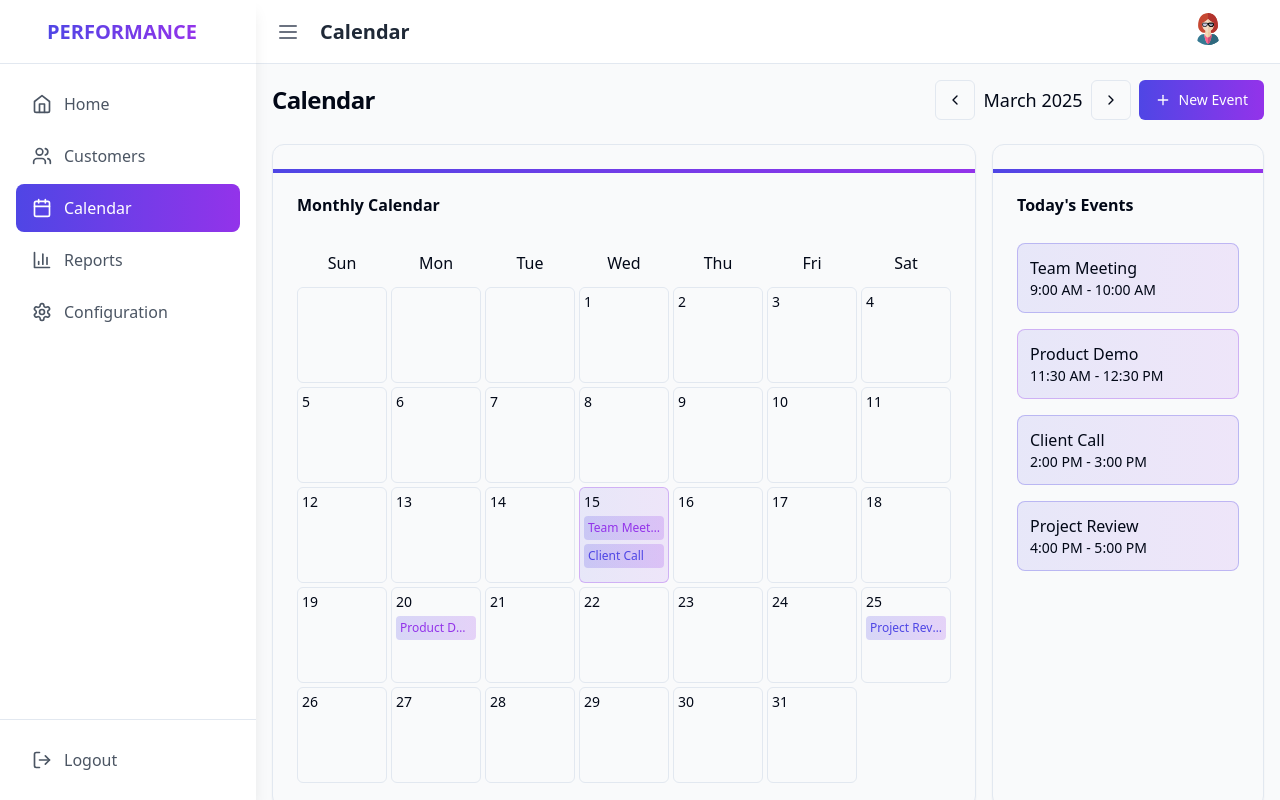
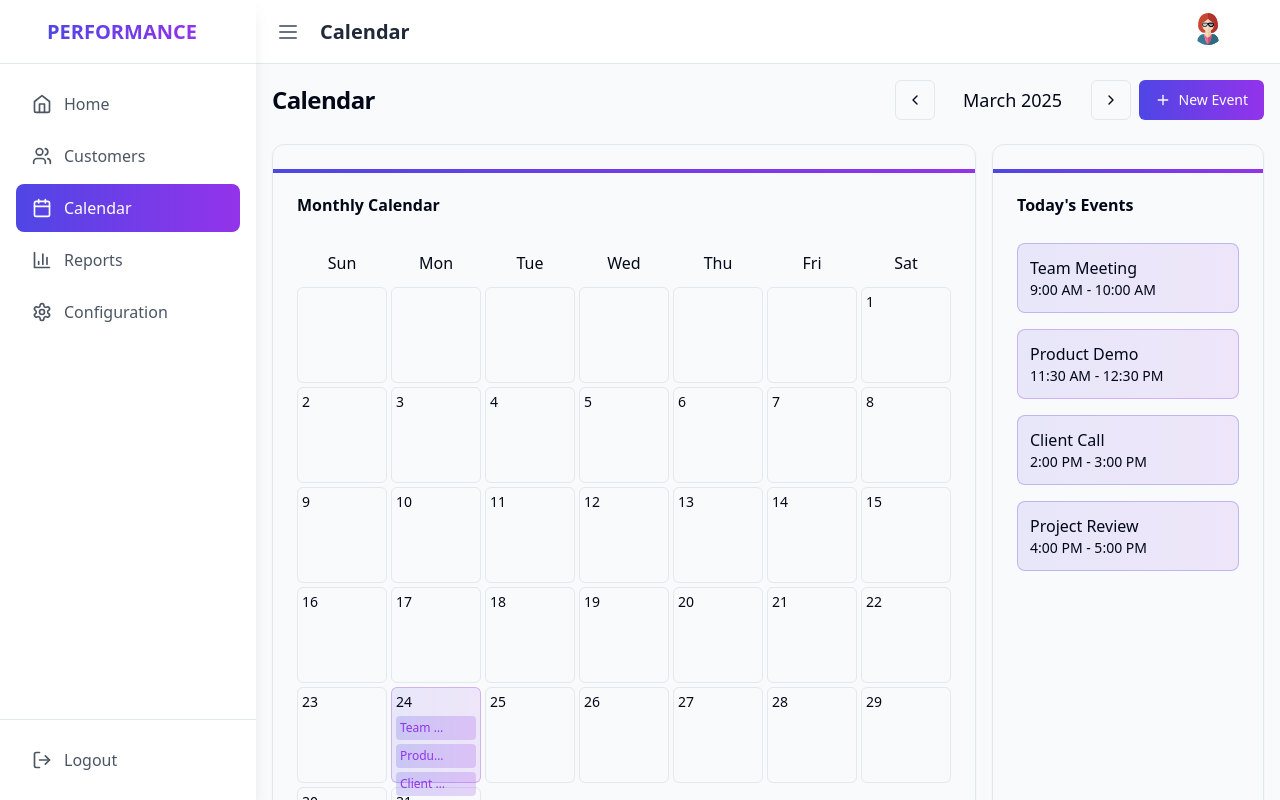
Before and after one commit to Zarkuac/CAR-DETAILING-CRM, a Next.js app: page / in a window 1280 px wide. Both pictures are taken after a click on the button "Calendar". Built offline with nearby package versions, Linux system fonts and the light colour scheme.

Commit message:
improve calendar component

```diff
--- a/components/dashboard-calendar.tsx
+++ b/components/dashboard-calendar.tsx
@@ -1,20 +1,63 @@
+import { useState } from "react"
 import { Card, CardContent, CardHeader, CardTitle } from "@/components/ui/card"
 import { Button } from "@/components/ui/button"
-import { ChevronLeft, ChevronRight, Plus } from "lucide-react"
+import { Input } from "@/components/ui/input"
+import { Label } from "@/components/ui/label"
+import { ChevronLeft, ChevronRight, Plus, X, Trash2 } from "lucide-react"
+
+interface Event {
+  id: number
+  title: string
+  date: Date
+  time: string
+  type: 'meeting' | 'demo' | 'call'
+}
 
 export default function DashboardCalendar() {
-  // Mock data for calendar events
-  const events = [
-    { id: 1, title: "Team Meeting", time: "9:00 AM - 10:00 AM", type: "meeting" },
-    { id: 2, title: "Product Demo", time: "11:30 AM - 12:30 PM", type: "demo" },
-    { id: 3, title: "Client Call", time: "2:00 PM - 3:00 PM", type: "call" },
-    { id: 4, title: "Project Review", time: "4:00 PM - 5:00 PM", type: "meeting" },
-  ]
+  // Add state for current date
+  const [currentDate, setCurrentDate] = useState(new Date())
+  const [isModalOpen, setIsModalOpen] = useState(false)
+  const [events, setEvents] = useState<Event[]>([
+    { id: 1, title: "Team Meeting", time: "9:00 AM - 10:00 AM", type: "meeting", date: new Date() },
+    { id: 2, title: "Product Demo", time: "11:30 AM - 12:30 PM", type: "demo", date: new Date() },
+    { id: 3, title: "Client Call", time: "2:00 PM - 3:00 PM", type: "call", date: new Date() },
+    { id: 4, title: "Project Review", time: "4:00 PM - 5:00 PM", type: "meeting", date: new Date() },
+  ])
+  const [newEvent, setNewEvent] = useState({
+    title: '',
+    date: new Date(),
+    time: '',
+    type: 'meeting' as const
+  })
+
+  // Function to get days in a month
+  const getDaysInMonth = (date: Date) => {
+    return new Date(date.getFullYear(), date.getMonth() + 1, 0).getDate()
+  }
+
+  // Function to get first day of month (0 = Sunday, 1 = Monday, etc.)
+  const getFirstDayOfMonth = (date: Date) => {
+    return new Date(date.getFullYear(), date.getMonth(), 1).getDay()
+  }
+
+  // Navigation functions
+  const nextMonth = () => {
+    setCurrentDate(new Date(currentDate.getFullYear(), currentDate.getMonth() + 1))
+  }
+
+  const previousMonth = () => {
+    setCurrentDate(new Date(currentDate.getFullYear(), currentDate.getMonth() - 1))
+  }
+
+  // Format the current month and year
+  const formatMonthYear = (date: Date) => {
+    return date.toLocaleDateString('en-US', { month: 'long', year: 'numeric' })
+  }
 
   // Generate calendar days
   const generateCalendarDays = () => {
     const days = []
-    const daysInMonth = 31 // Simplified for demo
+    const daysInMonth = getDaysInMonth(currentDate)
 
     for (let i = 1; i <= daysInMonth; i++) {
       days.push(i)
@@ -25,20 +68,46 @@ export default function DashboardCalendar() {
 
   const calendarDays = generateCalendarDays()
   const weekdays = ["Sun", "Mon", "Tue", "Wed", "Thu", "Fri", "Sat"]
+  const emptyDays = getFirstDayOfMonth(currentDate)
+
+  const handleAddEvent = () => {
+    if (newEvent.title && newEvent.date && newEvent.time) {
+      setEvents([
+        ...events,
+        {
+          id: Date.now(),
+          ...newEvent
+        }
+      ])
+      setIsModalOpen(false)
+      setNewEvent({
+        title: '',
+        date: new Date(),
+        time: '',
+        type: 'meeting'
+      })
+    }
+  }
+
+  const handleDeleteEvent = (eventId: number) => {
+    setEvents(events.filter(event => event.id !== eventId))
+  }
 
   return (
     <div className="space-y-6">
       <div className="flex flex-col sm:flex-row sm:items-center sm:justify-between gap-4">
         <h1 className="text-2xl font-bold tracking-tight">Calendar</h1>
         <div className="flex items-center gap-2">
-          <Button variant="outline" size="icon">
+          <Button variant="outline" size="icon" onClick={previousMonth}>
             <ChevronLeft className="h-4 w-4" />
           </Button>
-          <h2 className="text-lg font-medium">March 2025</h2>
-          <Button variant="outline" size="icon">
+          <h2 className="text-lg font-medium min-w-[140px] text-center">
+            {formatMonthYear(currentDate)}
+          </h2>
+          <Button variant="outline" size="icon" onClick={nextMonth}>
             <ChevronRight className="h-4 w-4" />
           </Button>
-          <Button variant="gradient">
+          <Button variant="gradient" onClick={() => setIsModalOpen(true)}>
             <Plus className="h-4 w-4 mr-2" />
             New Event
           </Button>
@@ -60,7 +129,7 @@ export default function DashboardCalendar() {
               ))}
 
               {/* Empty cells for days before the 1st of the month */}
-              {Array(3)
+              {Array(emptyDays)
                 .fill(null)
                 .map((_, index) => (
                   <div key={`empty-${index}`} className="h-24 border rounded-md bg-gray-50 dark:bg-gray-800"></div>
@@ -70,34 +139,42 @@ export default function DashboardCalendar() {
                 <div
                   key={day}
                   className={`h-24 border rounded-md p-1 ${
-                    day === 15 ? "bg-gradient-to-r from-brand-blue/10 to-brand-purple/10 border-brand-purple/30" : ""
+                    events.some(event =>
+                      event.date.getDate() === day &&
+                      event.date.getMonth() === currentDate.getMonth() &&
+                      event.date.getFullYear() === currentDate.getFullYear()
+                    )
+                      ? "bg-gradient-to-r from-brand-blue/10 to-brand-purple/10 border-brand-purple/30"
+                      : ""
                   }`}
                 >
                   <div className="font-medium text-sm">{day}</div>
-                  {day === 15 && (
                   <div className="mt-1">
-                      <div className="text-xs bg-gradient-to-r from-brand-blue/20 to-brand-purple/20 text-brand-purple p-1 rounded truncate">
-                        Team Meeting
+                    {events
+                      .filter(event =>
+                        event.date.getDate() === day &&
+                        event.date.getMonth() === currentDate.getMonth() &&
+                        event.date.getFullYear() === currentDate.getFullYear()
+                      )
+                      .map(event => (
+                        <div
+                          key={event.id}
+                          className="text-xs bg-gradient-to-r from-brand-blue/20 to-brand-purple/20 text-brand-purple p-1 rounded mt-1 truncate group relative flex items-center justify-between"
+                        >
+                          <span className="truncate pr-6">{event.title}</span>
+                          <button
+                            onClick={(e) => {
+                              e.stopPropagation()
+                              handleDeleteEvent(event.id)
+                            }}
+                            className="absolute right-1 opacity-0 group-hover:opacity-100 transition-opacity hover:text-red-500"
+                          >
+                            <Trash2 className="h-3 w-3" />
+                          </button>
                         </div>
-                      <div className="text-xs bg-gradient-to-r from-brand-blue/20 to-brand-purple/20 text-brand-blue p-1 rounded mt-1 truncate">
-                        Client Call
+                      ))
+                    }
                   </div>
-                    </div>
-                  )}
-                  {day === 20 && (
-                    <div className="mt-1">
-                      <div className="text-xs bg-gradient-to-r from-brand-blue/20 to-brand-purple/20 text-brand-purple p-1 rounded truncate">
-                        Product Demo
-                      </div>
-                    </div>
-                  )}
-                  {day === 25 && (
-                    <div className="mt-1">
-                      <div className="text-xs bg-gradient-to-r from-brand-blue/20 to-brand-purple/20 text-brand-blue p-1 rounded truncate">
-                        Project Review
-                      </div>
-                    </div>
-                  )}
                 </div>
               ))}
             </div>
@@ -114,7 +191,7 @@ export default function DashboardCalendar() {
               {events.map((event) => (
                 <div
                   key={event.id}
-                  className={`p-3 rounded-lg border ${
+                  className={`p-3 rounded-lg border group relative ${
                     event.type === "meeting"
                       ? "border-brand-blue/30 bg-gradient-to-r from-brand-blue/10 to-brand-purple/10"
                       : event.type === "demo"
@@ -122,14 +199,115 @@ export default function DashboardCalendar() {
                         : "border-brand-blue/30 bg-gradient-to-r from-brand-blue/10 to-brand-purple/10"
                   }`}
                 >
+                  <div className="flex justify-between items-start">
+                    <div>
                       <h3 className="font-medium">{event.title}</h3>
                       <p className="text-sm text-muted-foreground">{event.time}</p>
+                    </div>
+                    <button
+                      onClick={() => handleDeleteEvent(event.id)}
+                      className="opacity-0 group-hover:opacity-100 transition-opacity hover:text-red-500 p-1"
+                    >
+                      <Trash2 className="h-4 w-4" />
+                    </button>
+                  </div>
                 </div>
               ))}
             </div>
           </CardContent>
         </Card>
       </div>
+
+      {/* New Event Modal */}
+      {isModalOpen && (
+        <div className="fixed inset-0 bg-black/40 backdrop-blur-sm flex items-center justify-center z-50">
+          <div className="bg-white dark:bg-gray-800 rounded-lg p-8 w-full max-w-md shadow-xl">
+            <div className="flex justify-between items-center mb-6">
+              <h3 className="text-xl font-semibold">Add New Event</h3>
+              <button
+                onClick={() => setIsModalOpen(false)}
+                className="text-gray-500 hover:text-gray-700 dark:text-gray-400 dark:hover:text-gray-200 transition-colors"
+              >
+                <X className="h-5 w-5" />
+              </button>
+            </div>
+
+            <div className="space-y-6">
+              <div className="space-y-2">
+                <Label htmlFor="title" className="text-sm font-medium">
+                  Event Title
+                </Label>
+                <Input
+                  id="title"
+                  value={newEvent.title}
+                  onChange={(e) => setNewEvent({ ...newEvent, title: e.target.value })}
+                  placeholder="Enter event title"
+                  className="w-full"
+                />
+              </div>
+
+              <div className="space-y-2">
+                <Label htmlFor="date" className="text-sm font-medium">
+                  Date
+                </Label>
+                <Input
+                  id="date"
+                  type="date"
+                  value={newEvent.date.toISOString().split('T')[0]}
+                  onChange={(e) => setNewEvent({ ...newEvent, date: new Date(e.target.value) })}
+                  className="w-full"
+                />
+              </div>
+
+              <div className="space-y-2">
+                <Label htmlFor="time" className="text-sm font-medium">
+                  Time
+                </Label>
+                <Input
+                  id="time"
+                  type="time"
+                  value={newEvent.time}
+                  onChange={(e) => setNewEvent({ ...newEvent, time: e.target.value })}
+                  className="w-full"
+                />
+              </div>
+
+              <div className="space-y-2">
+                <Label htmlFor="type" className="text-sm font-medium">
+                  Event Type
+                </Label>
+                <select
+                  id="type"
+                  value={newEvent.type}
+                  onChange={(e) => setNewEvent({ ...newEvent, type: e.target.value as 'meeting' | 'demo' | 'call' })}
+                  className="w-full px-3 py-2 rounded-md border border-gray-300 dark:border-gray-700 bg-white dark:bg-gray-800 focus:outline-none focus:ring-2 focus:ring-brand-purple/50"
+                >
+                  <option value="meeting">Meeting</option>
+                  <option value="demo">Demo</option>
+                  <option value="call">Call</option>
+                </select>
+              </div>
+
+              <div className="flex justify-end gap-3 mt-8 pt-4 border-t dark:border-gray-700">
+                <Button
+                  variant="outline"
+                  onClick={() => setIsModalOpen(false)}
+                  className="px-4 py-2"
+                >
+                  Cancel
+                </Button>
+                <Button
+                  variant="gradient"
+                  onClick={handleAddEvent}
+                  className="px-4 py-2"
+                >
+                  Add Event
+                </Button>
+              </div>
+            </div>
+          </div>
+        </div>
+      )}
     </div>
   )
 }
```
Lines whose indentation alone changed are shown as unchanged.
